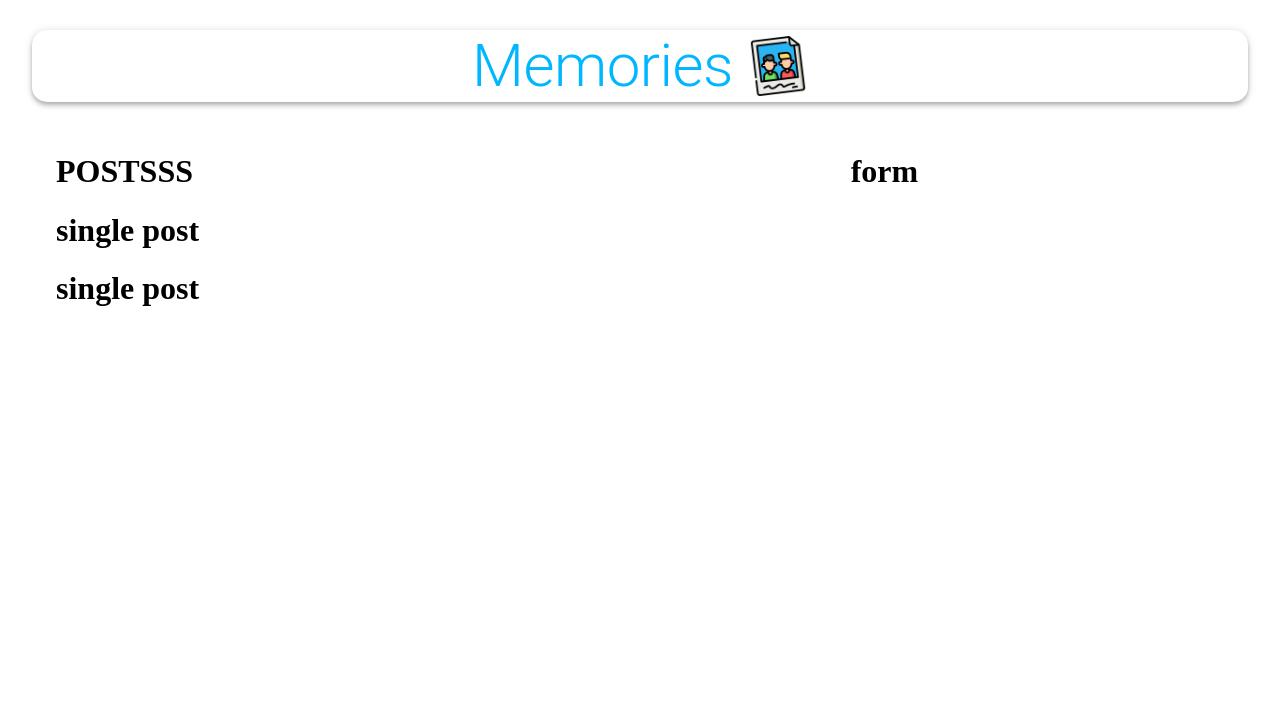
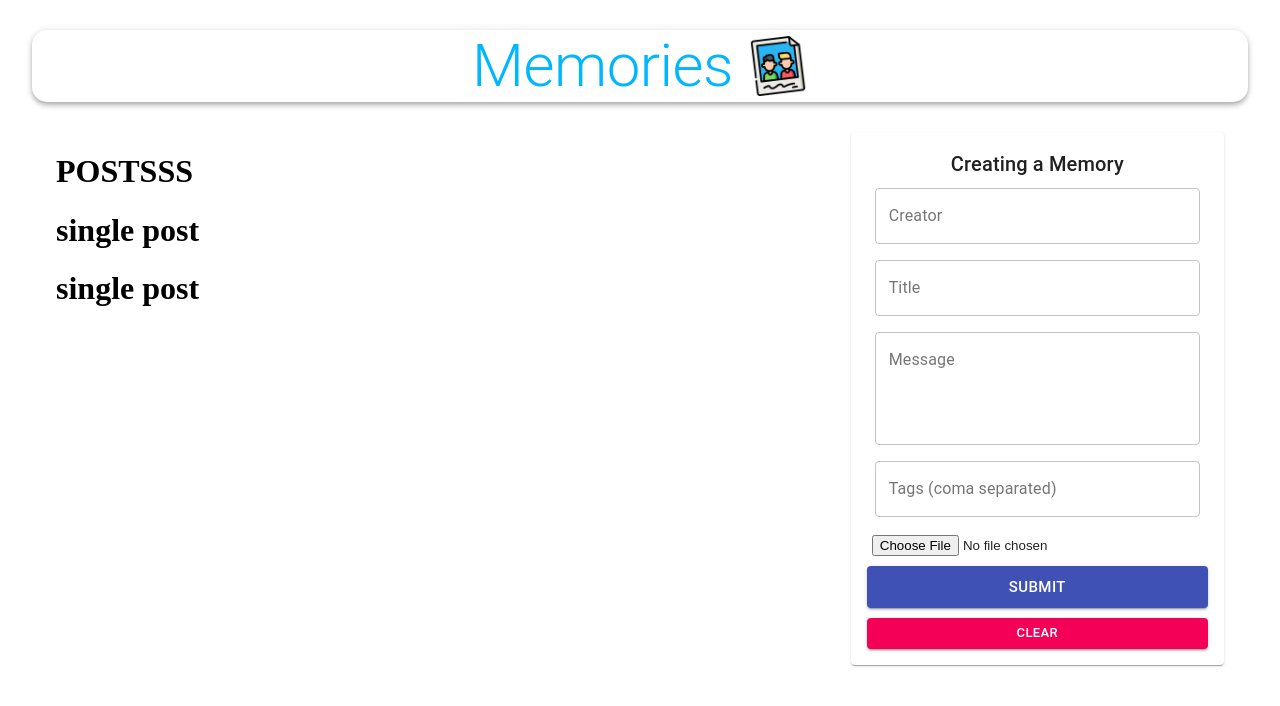
Before and after one commit to ZhouTian0716/zt-mern, a React (Create React App) app in the folder client/: page / in a window 1280 px wide. Shown: the top 706 px of the page. Built offline with nearby package versions, Linux system fonts and the light colour scheme; no server answers.

Commit message:
form ready

```diff
--- a/client/src/components/Form/Form.js
+++ b/client/src/components/Form/Form.js
@@ -1,11 +1,91 @@
-import React from 'react'
+import React, { useState } from 'react'
+import { TextField, Button, Typography, Paper } from '@material-ui/core';
+import FileBase from 'react-file-base64';
+
 import useStyles from './styles';
 
 const Form = () => {
     const classes = useStyles();
 
+    const [postData, setPostData] = useState({
+        creator: '',
+        title: '',
+        message: '',
+        tags: '',
+        selectedFile: ''
+    });
+
+    const handleInputChange = (e) => {
+        const { target } = e;
+        const inputType = target.name;
+        const inputValue = target.value;
+
+        if (inputType === 'creator') {
+            setPostData({ ...postData, creator: inputValue });
+        } else if (inputType === 'title') {
+            setPostData({ ...postData, title: inputValue });
+        } else if (inputType === 'message') {
+            setPostData({ ...postData, title: inputValue });
+        } else if (inputType === 'tags') {
+            setPostData({ ...postData, title: inputValue });
+        }
+    };
+
+
+    const handleSubmit =  () => {
+
+    };
+
+    const clear =  () => {
+
+    };
+
     return (
-        <h1>form</h1>
+        <Paper className={classes.paper}>
+            <form autoComplete="off" noValidate className={`${classes.root} ${classes.form}`} onSubmit={handleSubmit}>
+                <Typography variant="h6">Creating a Memory</Typography>
+                <TextField
+                    name="creator"
+                    variant="outlined"
+                    label="Creator"
+                    fullWidth
+                    value={postData.creator}
+                    onChange={handleInputChange}
+                />
+                <TextField
+                    name="title"
+                    variant="outlined"
+                    label="Title"
+                    fullWidth
+                    value={postData.title}
+                    onChange={handleInputChange}
+                />
+                <TextField
+                    name="message"
+                    variant="outlined"
+                    label="Message"
+                    fullWidth  multiline rows={4}
+                    value={postData.message}
+                    onChange={handleInputChange}
+                />
+                <TextField
+                    name="tags"
+                    variant="outlined"
+                    label="Tags (coma separated)"
+                    fullWidth
+                    value={postData.tags}
+                    onChange={handleInputChange}
+                />
+                <div className={classes.fileInput}>
+                    <FileBase
+                        type="file" multiple={false}
+                        onDone={({ base64 }) => setPostData({ ...postData, selectedFile: base64 })}
+                    />
+                </div>
+                <Button className={classes.buttonSubmit} variant="contained" color="primary" size="large" type="submit" fullWidth >Submit</Button>
+                <Button variant="contained" color="secondary" size="small" onClick={clear} fullWidth>Clear</Button>
+            </form>
+        </Paper>
     )
 }
 
```
